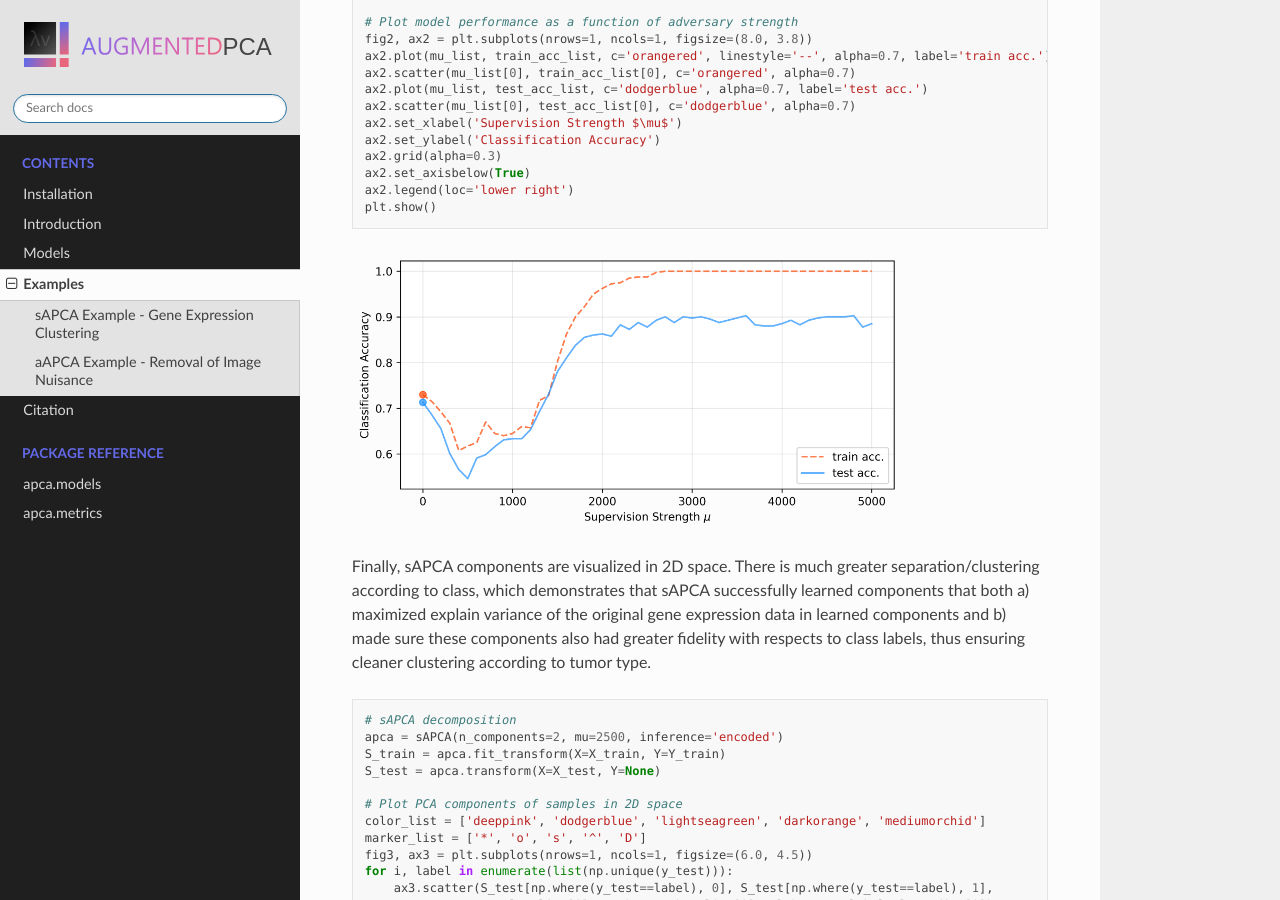
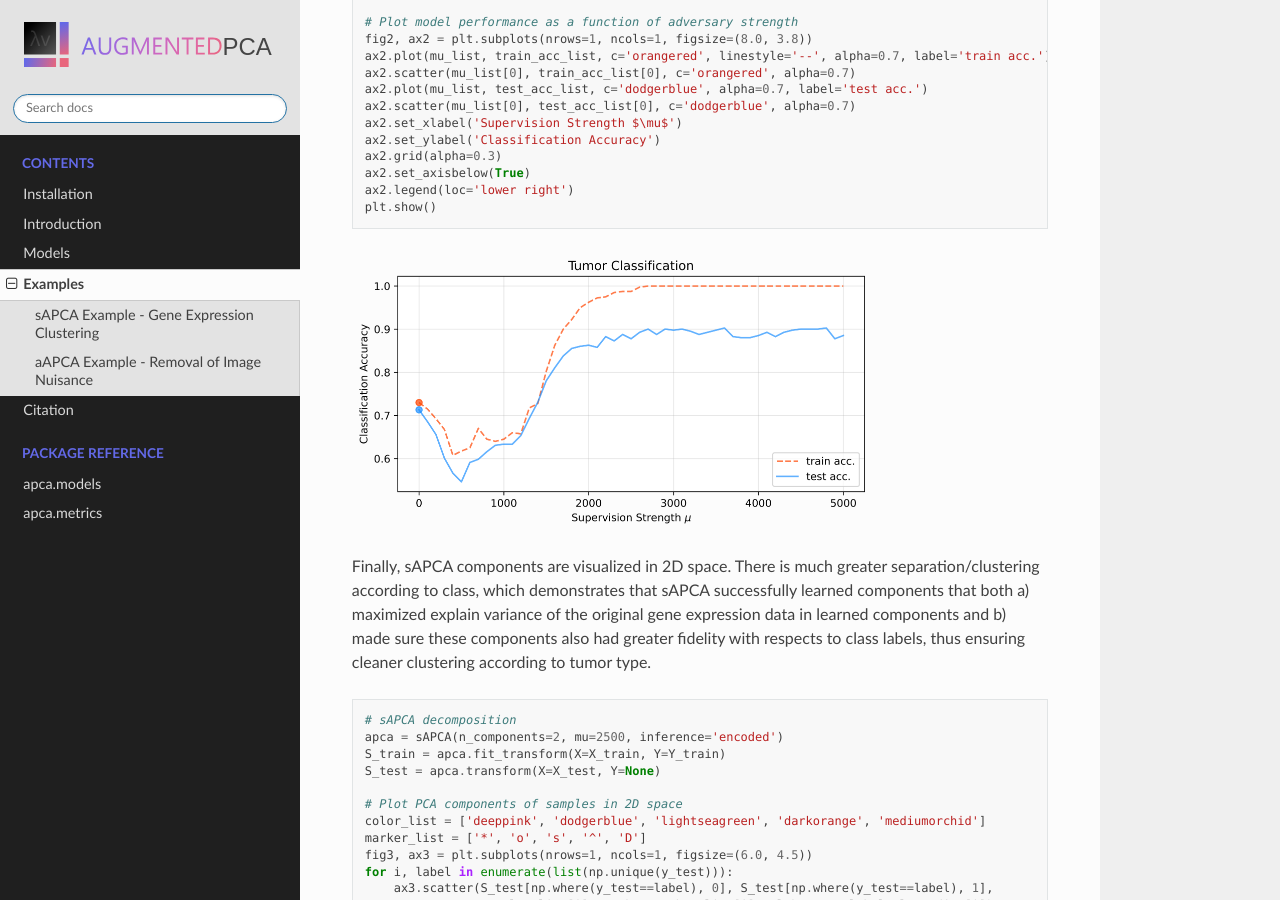
Before and after one commit to wecarsoniv/augmented-pca, a Sphinx documentation site: the page built from docs/source/contents/examples.rst, in a window 1280 px wide and 900 px high, scrolled down 4668 px. Built offline with Sphinx 7.4.7 and the Read the Docs theme 2.0.0, drawn with Linux system fonts in a browser that asks for light colours.

Commit message:
Changed documentation image resolution.

```diff
--- a/docs/source/contents/examples.rst
+++ b/docs/source/contents/examples.rst
@@ -244,7 +244,7 @@ variance explained in the features or primary data matrix :python:`X`.
 
 
 .. image:: ../_static/img/gene_express_class_pred_docs.png
-    :width: 550
+    :width: 520
     :alt: gene expression classification
 
 Finally, sAPCA components are visualized in 2D space. There is much greater separation/clustering according to class,
```
Also changed, not shown: docs/source/_static/img/gene_express_class_pred_docs.png, docs/source/_static/img/gene_express_sapca_cluster_docs.png, 5 other files.
